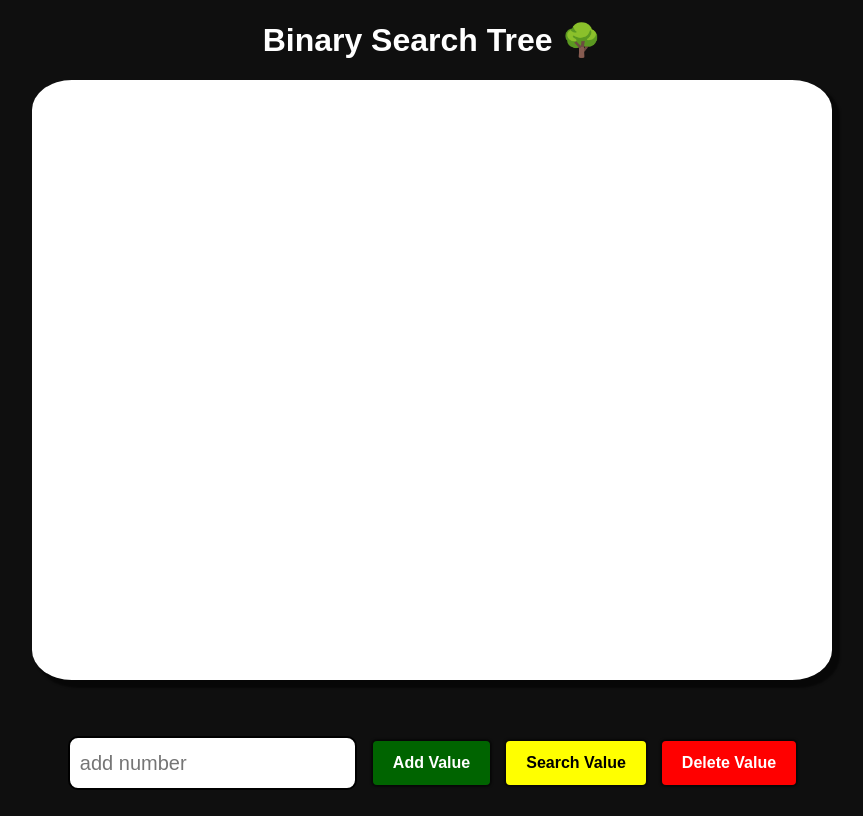
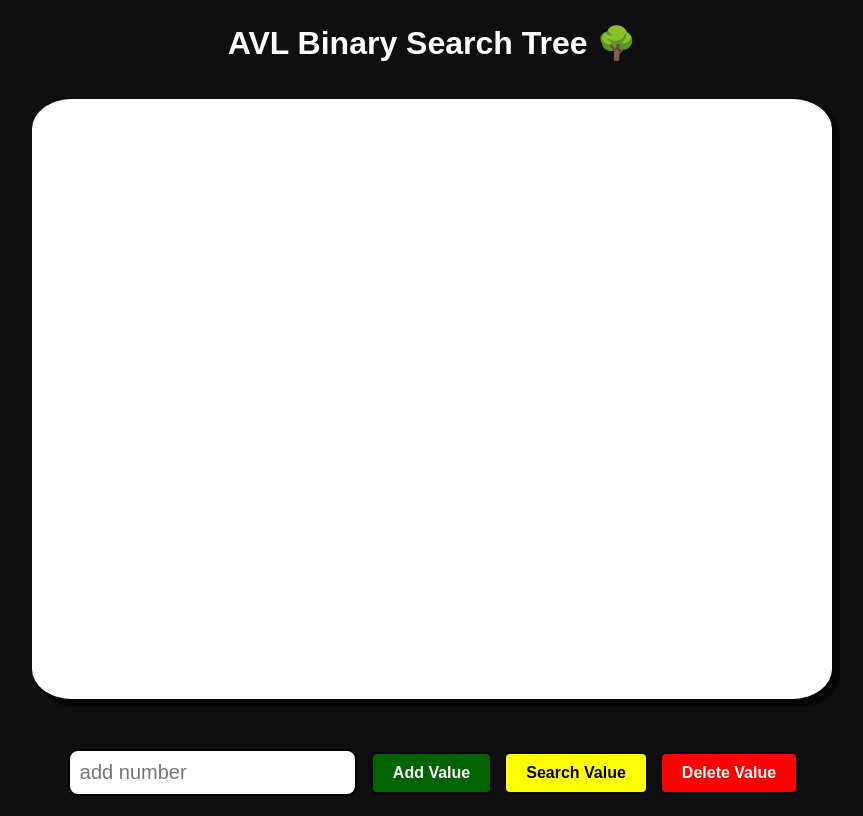
Before and after one commit to 3boudi/AVL-BST, a plain HTML site: page index.html in a window 1280 px wide. Shown: the whole page, without its empty margins (208-1071 px from the left). Drawn offline with Linux system fonts and the light colour scheme.

Commit message:
Update index.html rdit style l9dim W zt Avl

```diff
--- a/index.html
+++ b/index.html
@@ -4,12 +4,11 @@
 		<meta charset="UTF-8" />
 		<meta name="viewport" content="width=device-width, initial-scale=1.0" />
 		<title>BST Demonstration</title>
-		<link rel="stylesheet" href="reset.css" />
 		<link rel="stylesheet" href="style.css" />
 	</head>
 
 	<body>
-		<h1>Binary Search Tree 🌳</h1>
+		<h1>AVL Binary Search Tree 🌳</h1>
 
 		<canvas id="canvas" width="800" height="600"></canvas>
 
```
